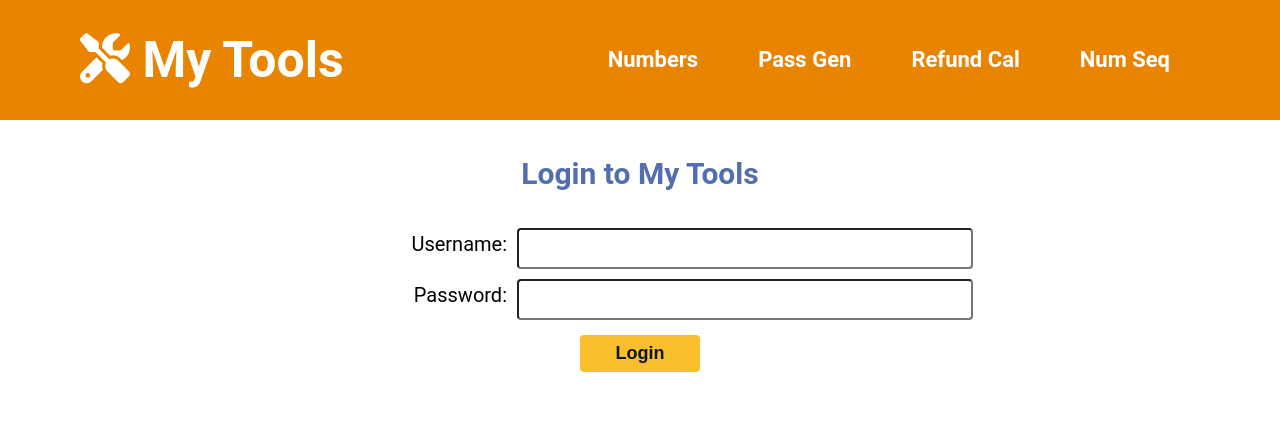
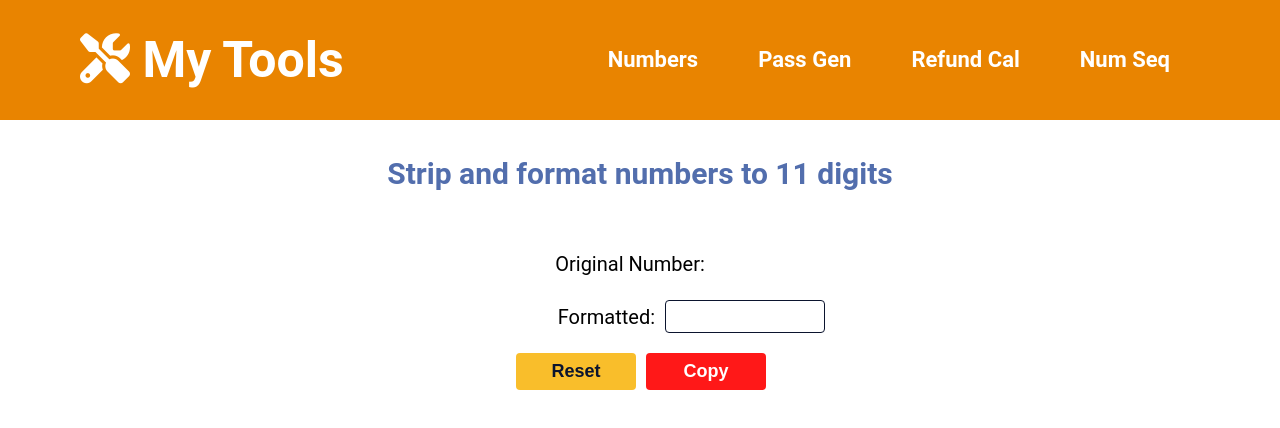
Before and after one commit to MelvinPeepers/tools, a React (Create React App) app in the folder my-app/: page / in a window 1280 px wide. Shown: the top 428 px of the page. Built offline with nearby package versions, Linux system fonts and the light colour scheme.

Commit message:
removed Login page

```diff
--- a/my-app/src/App.js
+++ b/my-app/src/App.js
@@ -1,7 +1,6 @@
 import React, { Fragment } from 'react';
 import { BrowserRouter as Router, Switch, Route } from 'react-router-dom';
 import Navbar from './components/layout/Navbar';
-import Login from './components/pages/login/Login.js';
 import Numbers from './components/pages/numbers/Numbers.js';
 import NumSequences from './components/pages/numSequences/NumSequences.js';
 import RefundCal from './components/pages/RefundCal/RefundCal.js';
@@ -18,13 +17,13 @@ function App() {
         <Switch>
           <Route exact path='/' render={props => (
             <Fragment>
-              <Login />
+              <Numbers />
             </Fragment>
           )} />
+          <Route exact path='/numbers' component={Numbers} />
+          <Route exact path='/passwordGen' component={PasswordGen} />
           <Route exact path='/refund' component={RefundCal} />
-          <Route exact path='/numbers' component={Numbers} />
           <Route exact path='/numSequences' component={NumSequences} />
-          <Route exact path='/passwordGen' component={PasswordGen} />
         </Switch>
       </div>
     </div>
--- a/my-app/src/components/pages/login/Login.js
+++ b/my-app/src/components/pages/login/Login.js
@@ -1,29 +1,29 @@
-import React, { Fragment } from "react";
-import './Login.css';
+//import React, { Fragment } from "react";
+//import './Login.css';
 
-const Login = () => {
-  //const [name, setName] = useState('');
+//const Login = () => {
+//  //const [name, setName] = useState('');
 
-  return (
-    <Fragment>
-      <div className='header-login'>
-        <h2>Login to My Tools</h2>
-      </div>
-      <div className='container-login'>
-            <li className='login-list'>
-              <label className='login-label'>Username: </label>
-              <input className='login-input' type="text" name="email"></input>
-            </li>
-            <li className='login-list'>
-              <label className='login-label'>Password: </label>
-              <input className='login-input' type='text'></input>
-            </li>
-            <div className='btn-login'>
-              <button type='submit' className='login-btn'>Login</button>
-            </div>
-      </div>
-    </Fragment>
-  )
-}
+//  return (
+//    <Fragment>
+//      <div className='header-login'>
+//        <h2>Login to My Tools</h2>
+//      </div>
+//      <div className='container-login'>
+//            <li className='login-list'>
+//              <label className='login-label'>Username: </label>
+//              <input className='login-input' type="text" name="email"></input>
+//            </li>
+//            <li className='login-list'>
+//              <label className='login-label'>Password: </label>
+//              <input className='login-input' type='text'></input>
+//            </li>
+//            <div className='btn-login'>
+//              <button type='submit' className='login-btn'>Login</button>
+//            </div>
+//      </div>
+//    </Fragment>
+//  )
+//}
 
-export default Login;
+//export default Login;
```
